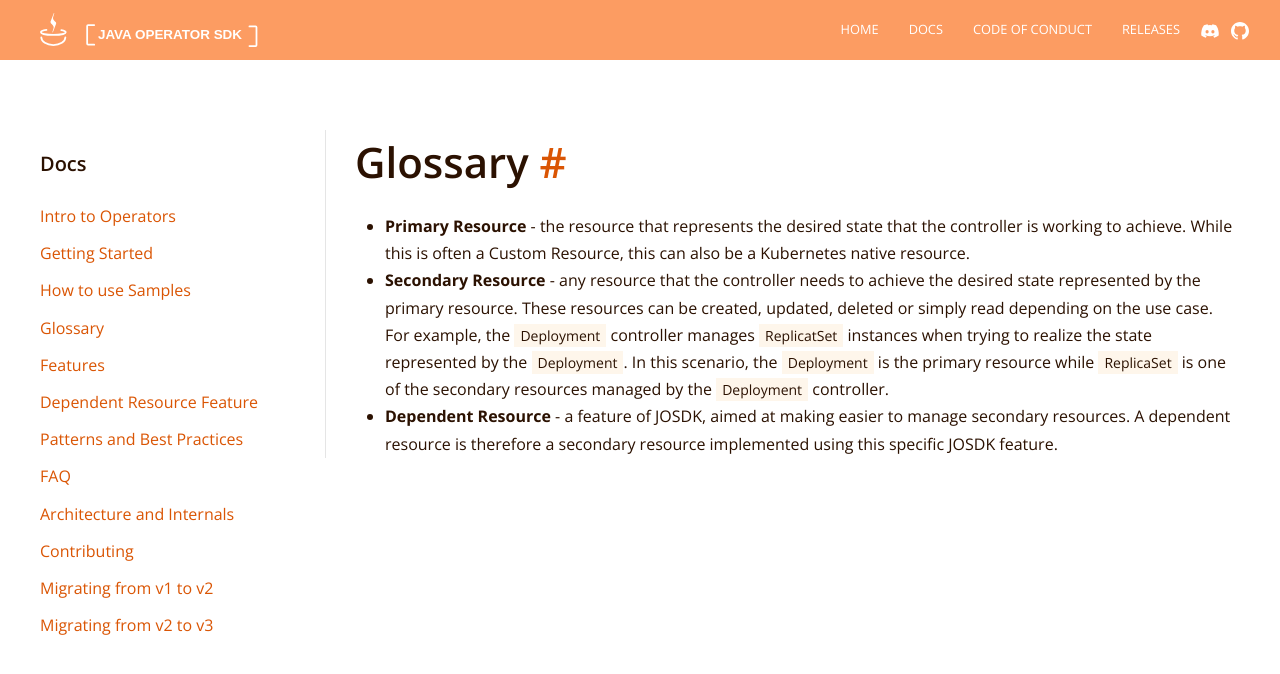
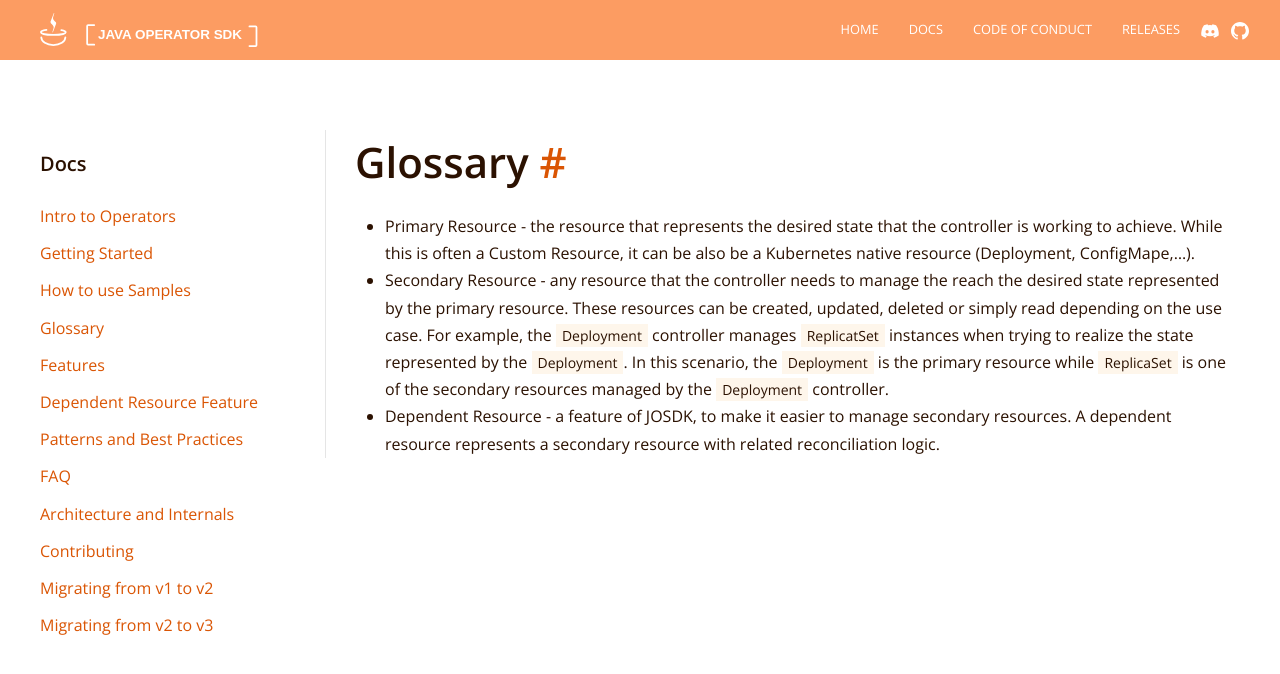
Before and after one commit to operator-framework/java-operator-sdk, a Jekyll site: the page built from docs/documentation/glossary.md, in a window 1280 px wide. Shown: the top 674 px of the page. Built offline with Jekyll 4.4.1, drawn with Linux system fonts in a browser that asks for light colours; nearby versions of some CDN libraries.

Commit message:
docs: glossary wording

```diff
--- a/docs/documentation/glossary.md
+++ b/docs/documentation/glossary.md
@@ -7,14 +7,14 @@ permalink: /docs/glossary
 
 # Glossary
 
-- **Primary Resource** - the resource that represents the desired state that the controller is working
-  to achieve. While this is often a Custom Resource, this can also be a Kubernetes native resource.
-- **Secondary Resource** - any resource that the controller needs to achieve the desired state
+- Primary Resource - the resource that represents the desired state that the controller is working
+  to achieve. While this is often a Custom Resource, it can be also be a Kubernetes native resource (Deployment,
+  ConfigMape,...).
+- Secondary Resource - any resource that the controller needs to manage the reach the desired state
   represented by the primary resource. These resources can be created, updated, deleted or simply
   read depending on the use case. For example, the `Deployment` controller manages `ReplicatSet`
   instances when trying to realize the state represented by the `Deployment`. In this scenario,
   the `Deployment` is the primary resource while `ReplicaSet` is one of the secondary resources
   managed by the `Deployment` controller.
-- **Dependent Resource** - a feature of JOSDK, aimed at making easier to manage secondary resources. A
-  dependent resource is therefore a secondary resource implemented using this specific JOSDK
-  feature.
+- Dependent Resource - a feature of JOSDK, to make it easier to manage secondary resources. A
+  dependent resource represents a secondary resource with related reconciliation logic.
```
